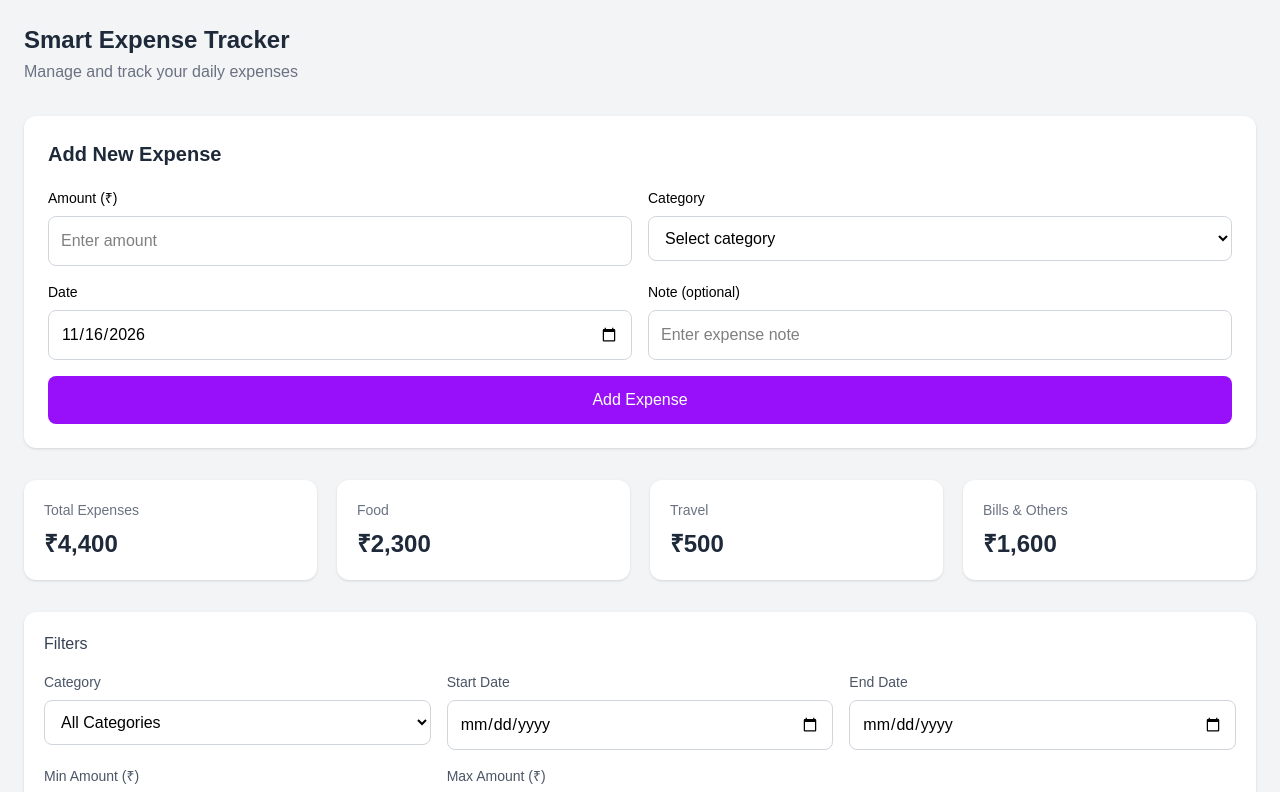
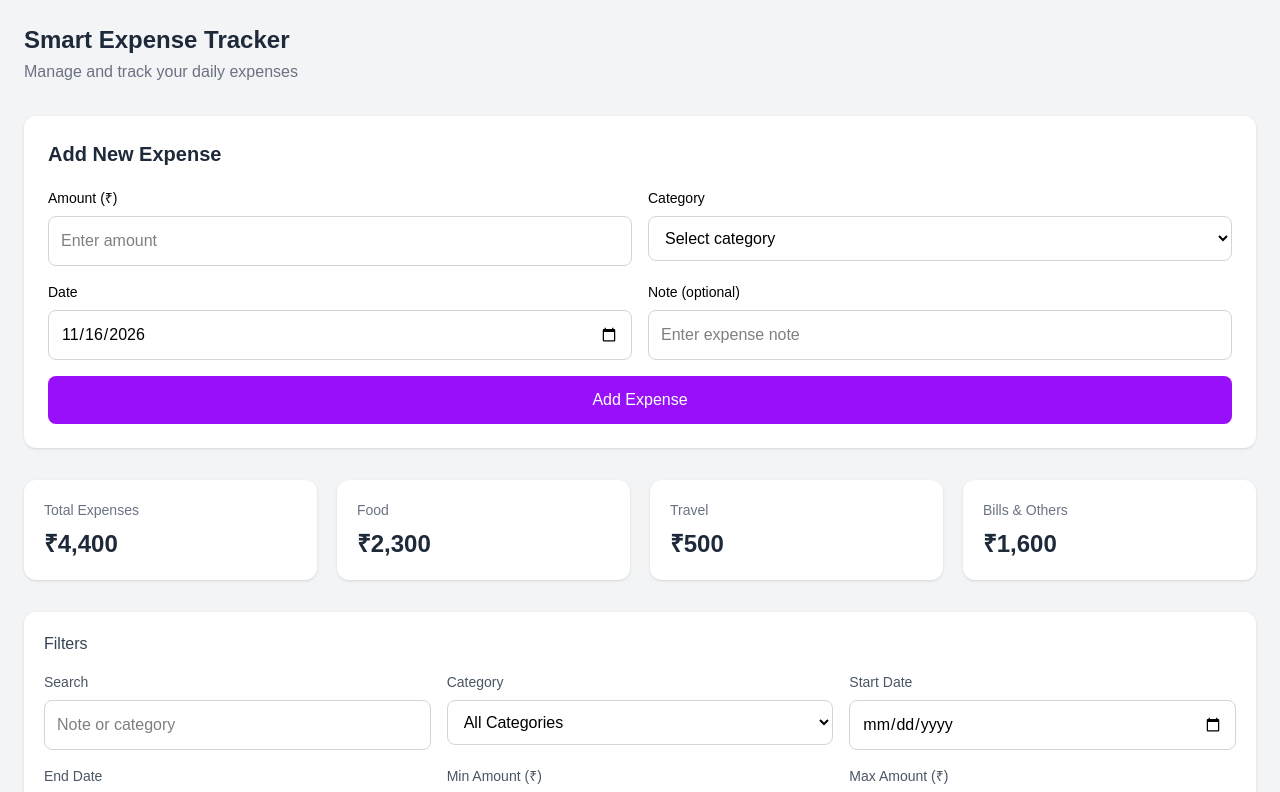
Before and after one commit to Rashmi92-ha/smart-expense-tracker, a React (Vite) app: page / in a window 1280 px wide. Shown: the top 792 px of the page. Built offline with nearby package versions, Linux system fonts and the light colour scheme.

Commit message:
feat: add search to expenses (#19)
- add search filter matching title, note, and category
- case-insensitive and ignores surrounding spaces
- add search input to ExpenseFilters

Closes #18

```diff
--- a/src/components/dashboard/ExpenseFilters.jsx
+++ b/src/components/dashboard/ExpenseFilters.jsx
@@ -26,6 +26,16 @@ function ExpenseFilters({ filters, onChange, onClear }) {
       <h2 className="mb-4 font-medium text-gray-700">Filters</h2>
 
       <div className="grid grid-cols-1 gap-4 sm:grid-cols-2 lg:grid-cols-3">
+        <Field id="search" label="Search">
+          <input
+            id="search"
+            type="search"
+            placeholder="Note or category"
+            value={filters.search}
+            onChange={update("search")}
+            className={inputClass}
+          />
+        </Field>
         <Field id="category" label="Category">
           <select
             id="category"
--- a/src/utils/expenseFilters.js
+++ b/src/utils/expenseFilters.js
@@ -21,8 +21,7 @@ export const hasActiveFilters = (filters) =>
 export function filterExpenses(expenses, filters) {
   if (hasInvalidDateRange(filters) || hasInvalidAmountRange(filters)) return [];
 
-  const { category, startDate, endDate, minAmount, maxAmount, search } =
-    filters;
+  const { category, startDate, endDate, minAmount, maxAmount, search } = filters;
 
   const min = minAmount === "" ? -Infinity : Number(minAmount);
   const max = maxAmount === "" ? Infinity : Number(maxAmount);
```
